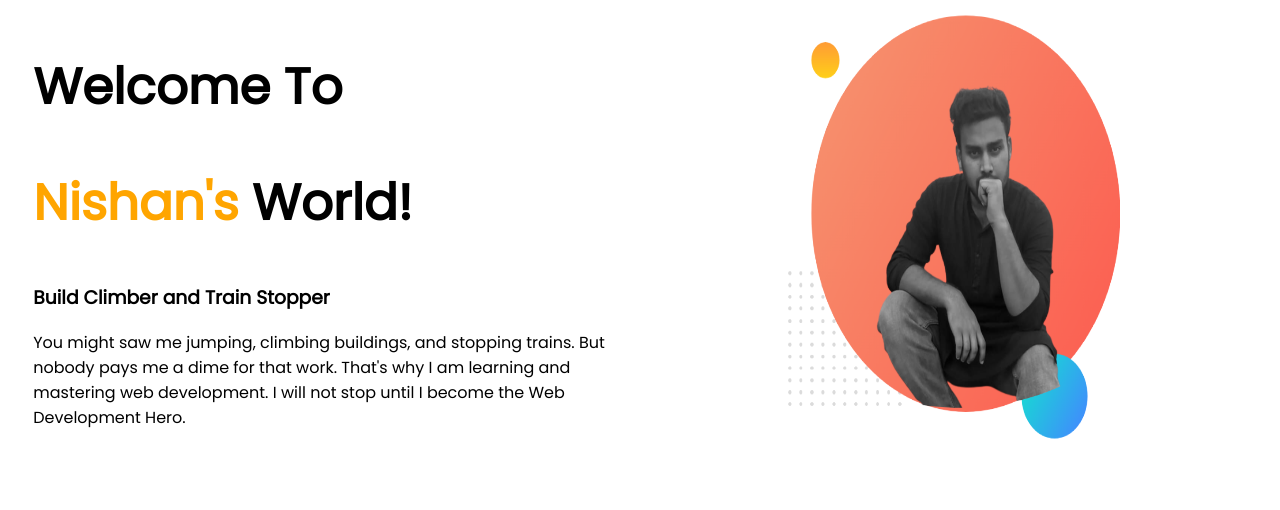
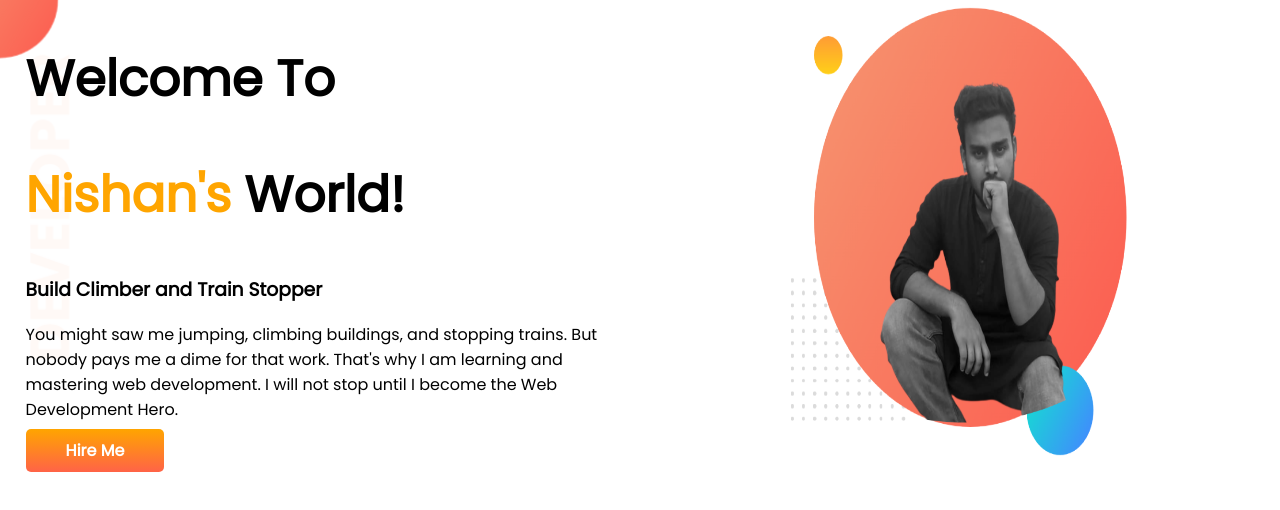
Before and after one commit to tanvirhn77/nishan-protfolio, a plain HTML site: page index.html in a window 1280 px wide. Drawn offline with Linux system fonts and the light colour scheme.

Commit message:
top-banner added

```diff
--- a/index.html
+++ b/index.html
@@ -12,7 +12,7 @@
 </head>
 
 <body>
-    <section>
+    <section class="top-banner">
         <div class="half-width">
             <h1>Welcome To</h1>
             <h1> <span class="orange-color">Nishan's</span> World!</h1>
@@ -23,6 +23,9 @@
                 That's why I am learning and mastering web development. I will not stop until I become the Web
                 Development
                 Hero.</p>
+            <a class="link-button" target="_blank"
+                href="https://bd.linkedin.com/in/nishan-tanvir-29a635157?original_referer=https%3A%2F%2Fwww.google.com%2F">Hire
+                Me</a>
         </div>
         <div class="half-width">
             <img src="images/nishanp.png" alt="">
--- a/style.css
+++ b/style.css
@@ -1,6 +1,7 @@
 body {
 
     font-family: 'Poppins', sans-serif;
+    margin: 0;
 }
 
 h1 {
@@ -25,3 +26,19 @@ section {
     width: 100%;
     height: 100%;
 }
+
+.link-button {
+
+    text-decoration: none;
+    background-image: linear-gradient(orange, tomato);
+    padding: 10px 40px;
+    color: white;
+    font-weight: 700;
+    border-radius: 5px;
+}
+
+.top-banner {
+    background-image: url(images/top-banner.png);
+    background-repeat: no-repeat;
+
+}
```
